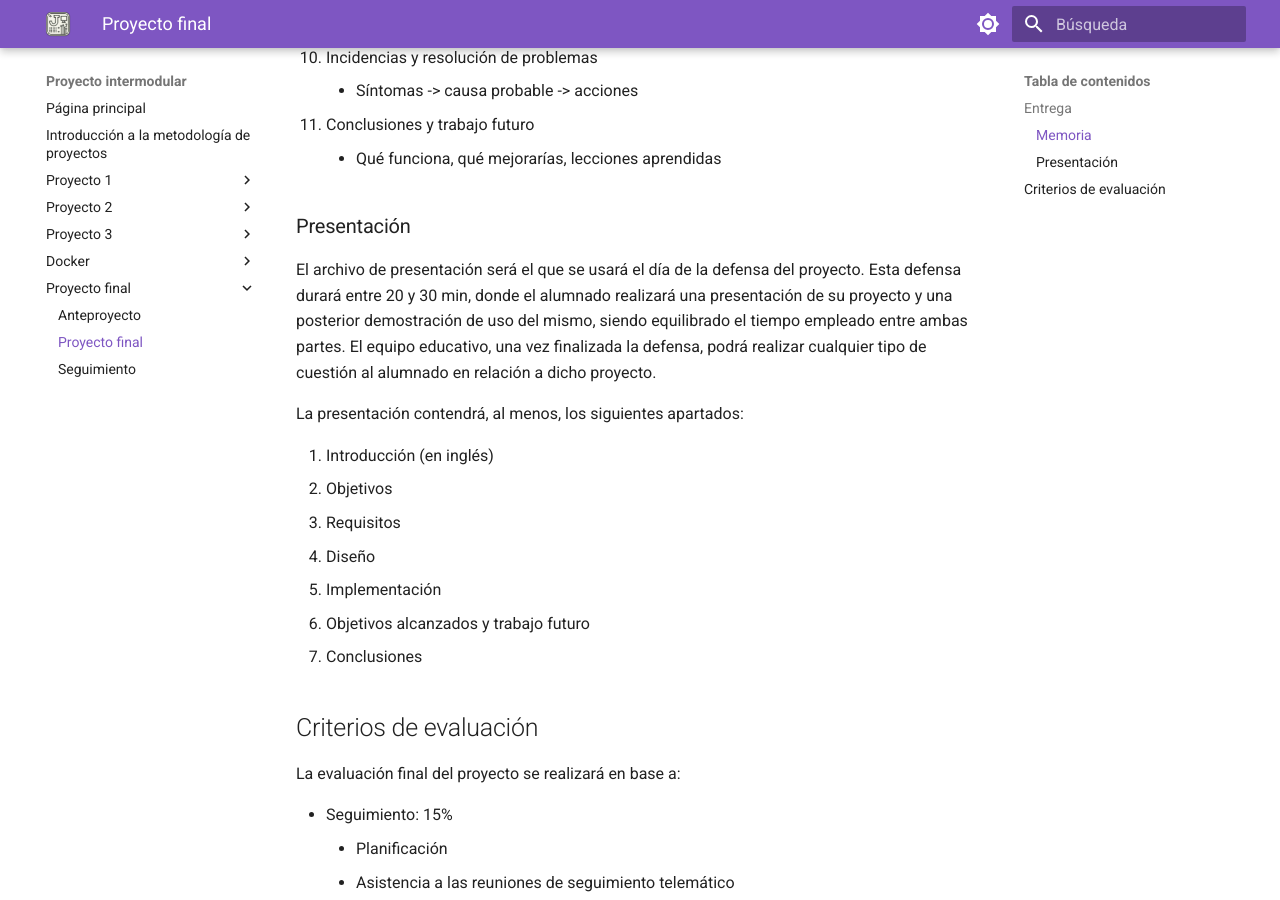
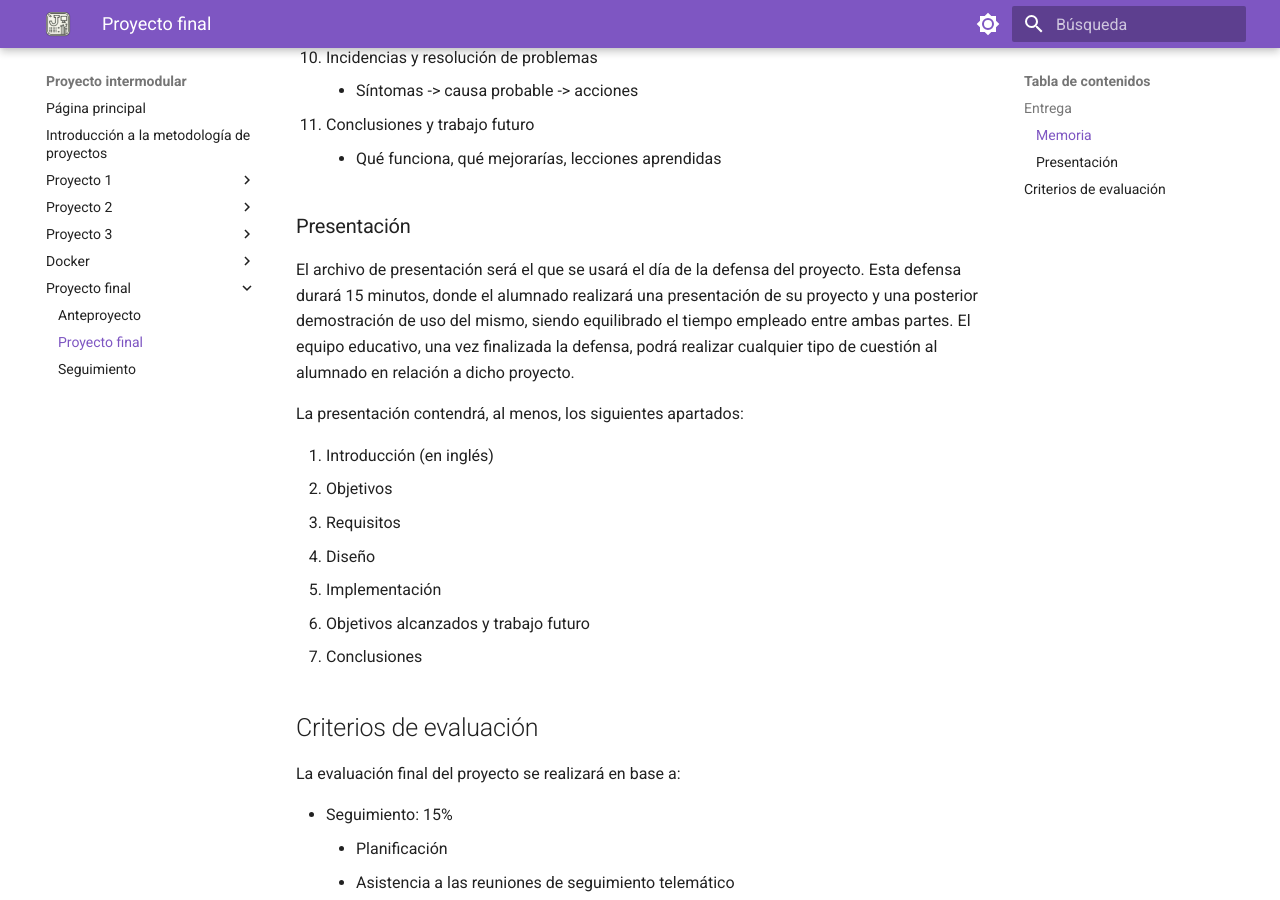
Before and after one commit to Joperpu/pi2526, an MkDocs documentation site: the page built from docs/proyecto.md, in a window 1280 px wide and 900 px high, scrolled down 1832 px. Built offline with MkDocs 1.6.1 and Material for MkDocs 9.7.7, drawn with Linux system fonts in a browser that asks for light colours.

Commit message:
Cambio duración proyecto

```diff
--- a/docs/proyecto.md
+++ b/docs/proyecto.md
@@ -59,7 +59,7 @@ A continuación se desgranarán algunos de los documentos obligatorios que se de
 
 ### Presentación
 
-El archivo de presentación será el que se usará el día de la defensa del proyecto. Esta defensa durará entre 20 y 30 min, donde el alumnado realizará una presentación de su proyecto y una posterior demostración de uso del mismo, siendo equilibrado el tiempo empleado entre ambas partes. El equipo educativo, una vez finalizada la defensa, podrá realizar cualquier tipo de cuestión al alumnado en relación a dicho proyecto.
+El archivo de presentación será el que se usará el día de la defensa del proyecto. Esta defensa durará 15 minutos, donde el alumnado realizará una presentación de su proyecto y una posterior demostración de uso del mismo, siendo equilibrado el tiempo empleado entre ambas partes. El equipo educativo, una vez finalizada la defensa, podrá realizar cualquier tipo de cuestión al alumnado en relación a dicho proyecto.
 
 La presentación contendrá, al menos, los siguientes apartados:
 
```
